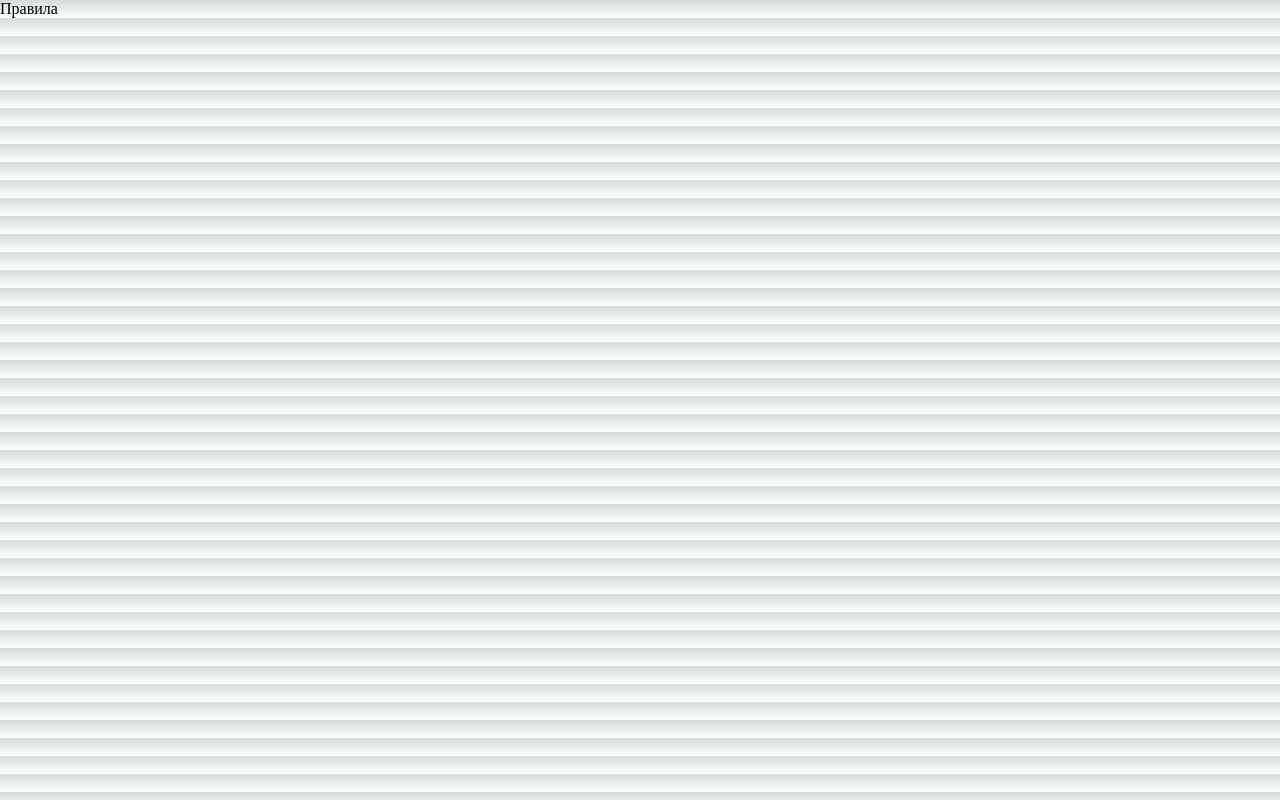
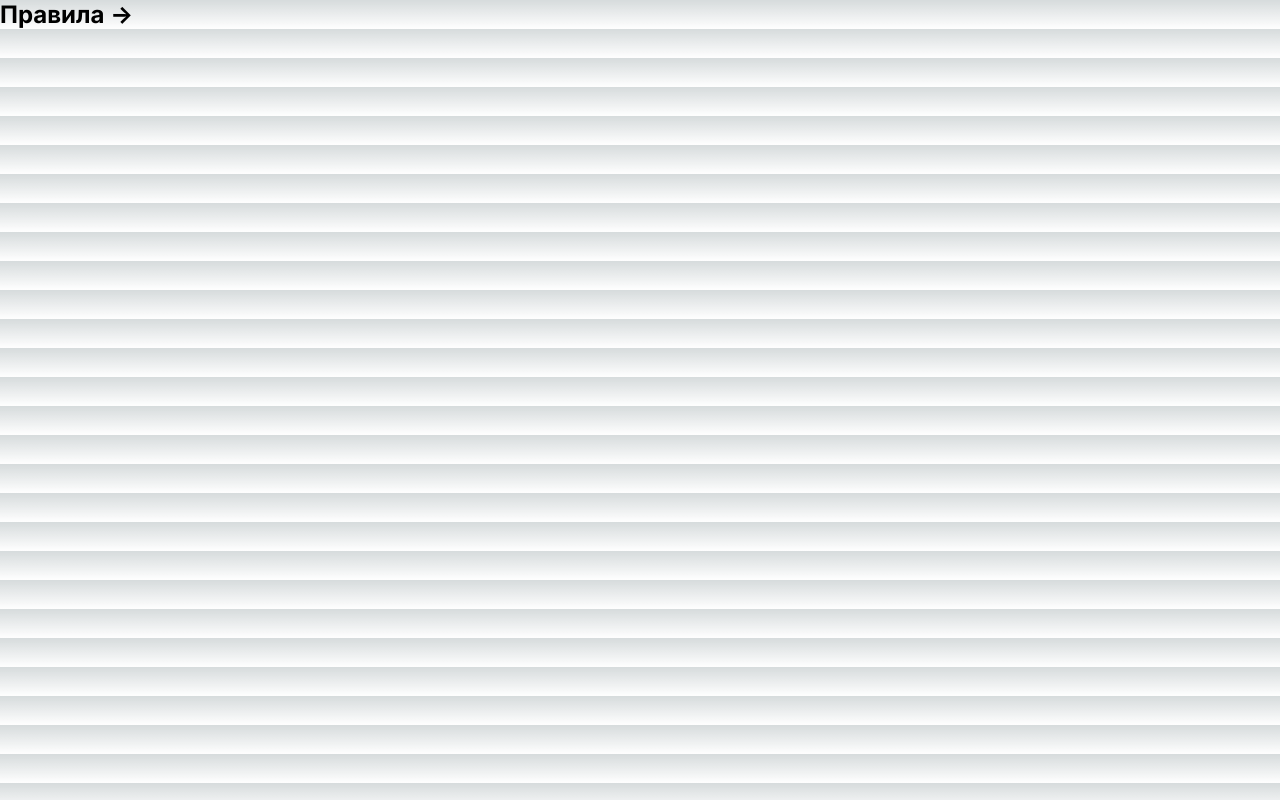
Before and after one commit to wesleezz/NekoWorlds, a Next.js app: page /rules in a window 1280 px wide. Built offline with nearby package versions, Linux system fonts and the light colour scheme.

Commit message:
Update rules.js

```diff
--- a/src/pages/rules.js
+++ b/src/pages/rules.js
@@ -5,6 +5,6 @@ import styles from '../styles/index.module.scss'
 
 const inter = Inter({ subsets: ['latin'] })
 const Rules = () => {
-    return <div>Правила</div>
+    return <h2 className={inter.className}> Правила <span>-&gt;</span></h2>
     }
     export default Rules
```
